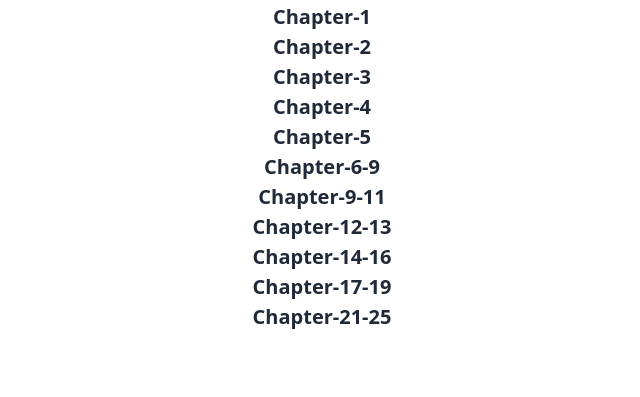
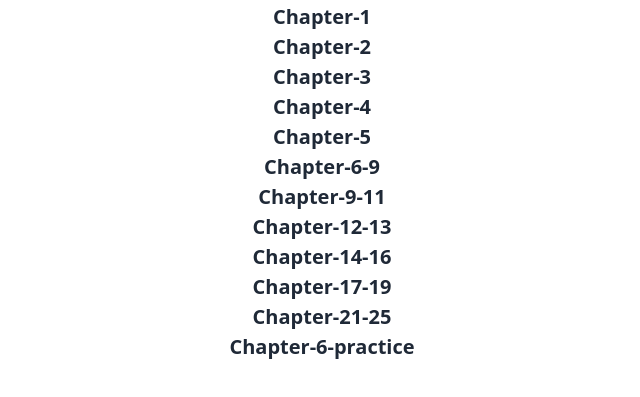
Before and after one commit to Muhammadhassan73/javascript-assignment, a plain HTML site: page index.html in a window 1280 px wide. Shown: the part 51-448 px from the top of the page, without its empty margins (318-958 px from the left). Drawn offline with nearby package versions, Linux system fonts and the light colour scheme.

Commit message:
Update index.html

```diff
--- a/index.html
+++ b/index.html
@@ -44,8 +44,12 @@
           <p class="text-[20px] text-gray-800 font-semibold">
   <a href="Chapter-17-19/index.html">Chapter-17-19</a>
           </p>
-             <p class="text-[20px] text-gray-800 font-semibold">
+
+           <p class="text-[20px] text-gray-800 font-semibold">
   <a href="Chapter-21-25/index.html">Chapter-21-25</a>
+</p>
+ <p class="text-[20px] text-gray-800 font-semibold">
+  <a href="Chapter-6-practice/index.html">Chapter-6-practice</a>
 </p>
 
 
```
